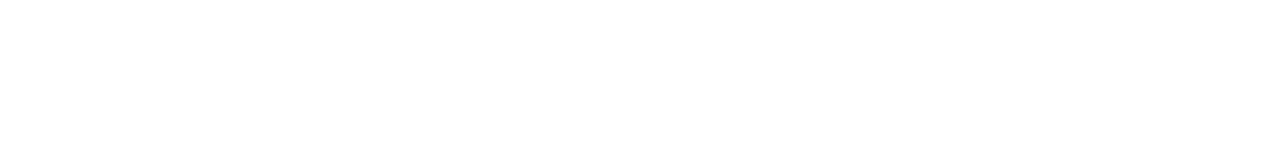
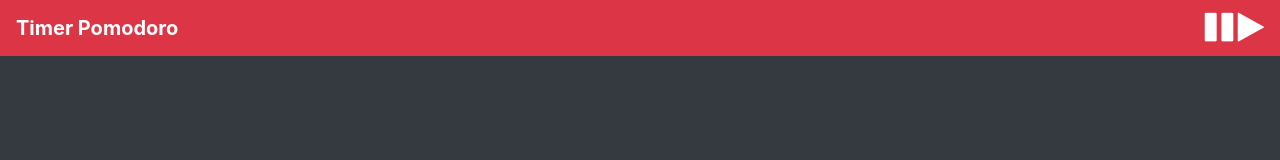
Before and after one commit to felipe-ago/TimerPomodoro, a plain HTML site: page index.html in a window 1280 px wide. Drawn offline with nearby package versions, Linux system fonts and the light colour scheme.

Commit message:
Configure Menu

```diff
--- a/index.html
+++ b/index.html
@@ -4,16 +4,55 @@
     <meta charset="UTF-8" />
     <meta http-equiv="X-UA-Compatible" content="IE=edge" />
     <meta name="viewport" content="width=device-width, initial-scale=1.0" />
+
+    <!-- CSS do Bootstrap -->
     <link
       rel="stylesheet"
       href="https://stackpath.bootstrapcdn.com/bootstrap/4.1.3/css/bootstrap.min.css"
       integrity="sha384-MCw98/SFnGE8fJT3GXwEOngsV7Zt27NXFoaoApmYm81iuXoPkFOJwJ8ERdknLPMO"
       crossorigin="anonymous"
     />
+
+    <!-- CSS Externo -->
     <link rel="stylesheet" href="./style.css" />
+
+    <!-- Font Awesome -->
+    <link
+      rel="stylesheet"
+      href="https://stackpath.bootstrapcdn.com/font-awesome/4.7.0/css/font-awesome.min.css"
+    />
+
+    <!-- Ícone -->
+    <link rel="icon" href="./img/logo.png" type="image/png" />
     <title>Timer Pomodoro</title>
   </head>
-  <body>
+  <body class="bg-dark">
+    <!-- Menu -->
+    <nav class="navbar navbar-expand-lg navbar-light bg-danger">
+      <a class="navbar-brand font-weight-bold text-white" href="index.html"
+        >Timer Pomodoro</a
+      >
+
+      <div class="ml-auto">
+        <a href="">
+          <i
+            class="fa fa-pause text-white"
+            style="font-size: 25pt"
+            aria-hidden="true"
+          ></i>
+        </a>
+        <a href="">
+          <i
+            class="fa fa-play text-white"
+            style="font-size: 25pt"
+            aria-hidden="true"
+          ></i>
+        </a>
+
+        <audio src="./audio/lo-fi.mp3" type="audio/mpeg"></audio>
+      </div>
+    </nav>
+    <!-- /Menu -->
 
     <script src="./script.js"></script>
     <script
```
